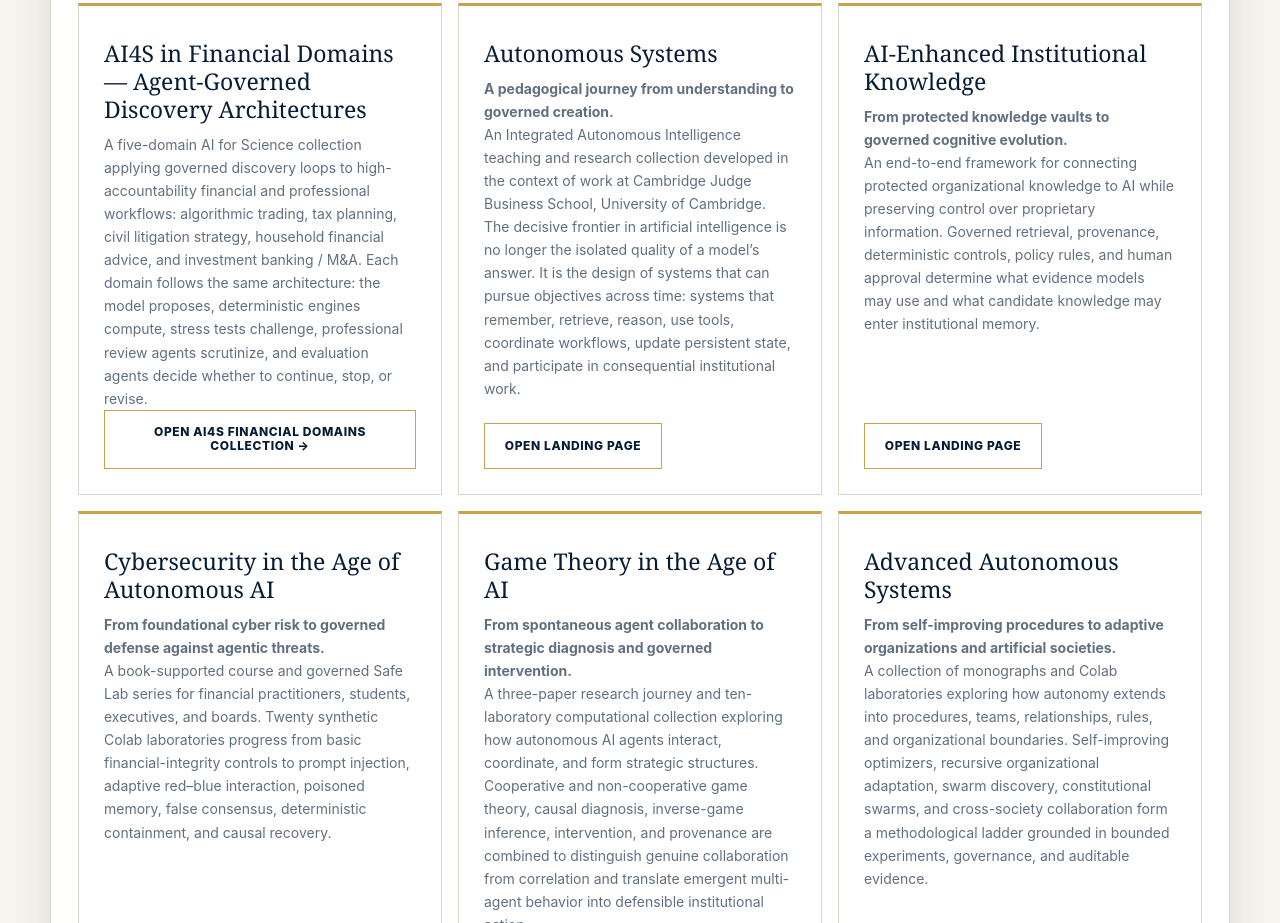
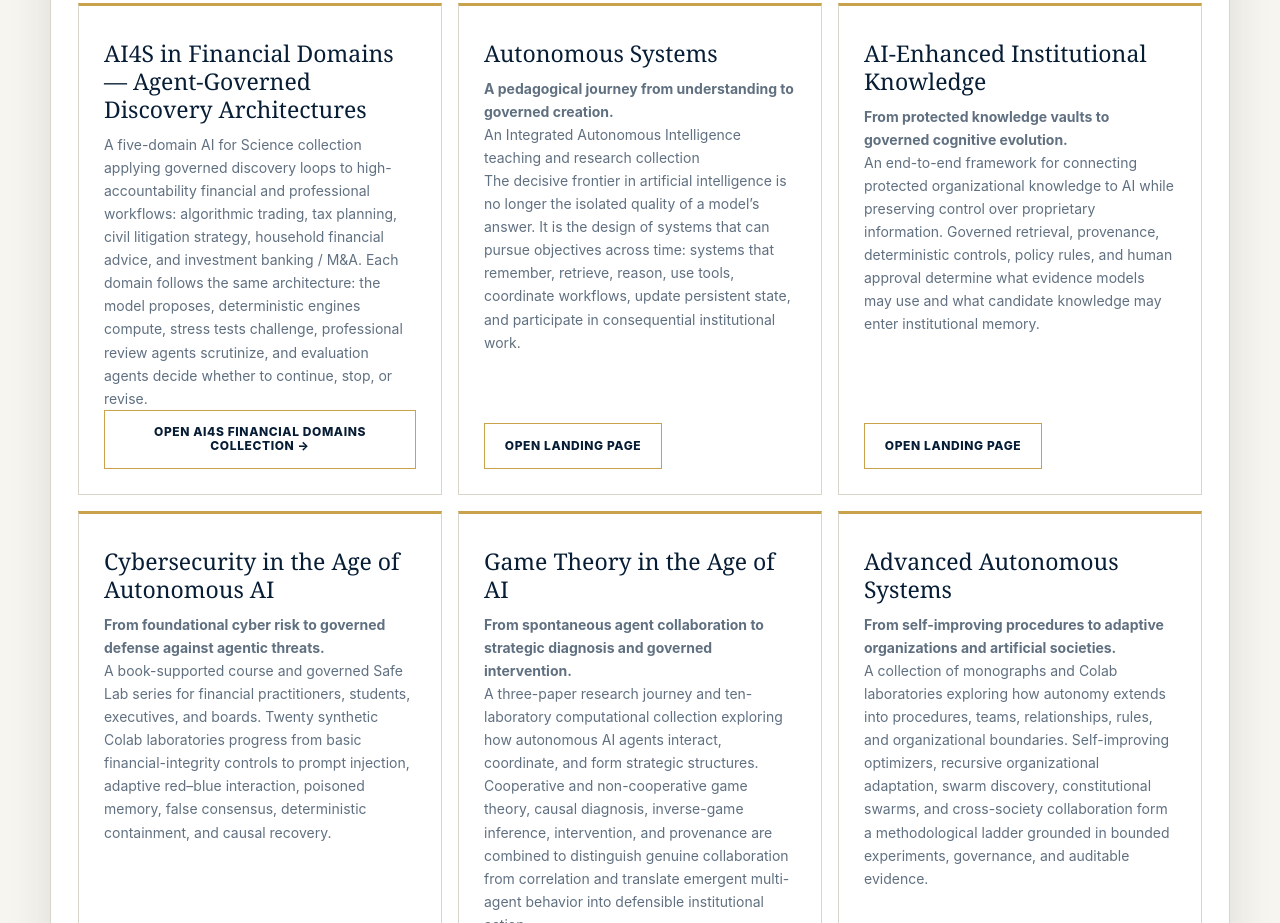
Before and after one commit to alexdibol/alexdibol.github.io, a plain HTML site: page index.html in a window 1280 px wide. Shown: the part 4598-5521 px from the top of the page. Drawn offline with Linux system fonts and the light colour scheme.

Commit message:
Update index.html

```diff
--- a/index.html
+++ b/index.html
@@ -419,7 +419,7 @@
  <h3>Autonomous Systems</h3>
  <p><strong>A pedagogical journey from understanding to governed creation.</strong></p>
  <p>
-              An Integrated Autonomous Intelligence teaching and research collection developed in the context of work at Cambridge Judge Business School, University of Cambridge.
+ An Integrated Autonomous Intelligence teaching and research collection
  </p>
  <p>
  The decisive frontier in artificial intelligence is no longer the isolated quality of a model’s answer. It is the design of systems that can pursue objectives across time: systems that remember, retrieve, reason, use tools, coordinate workflows, update persistent state, and participate in consequential institutional work.
```
Lines whose indentation alone changed are shown as unchanged.
